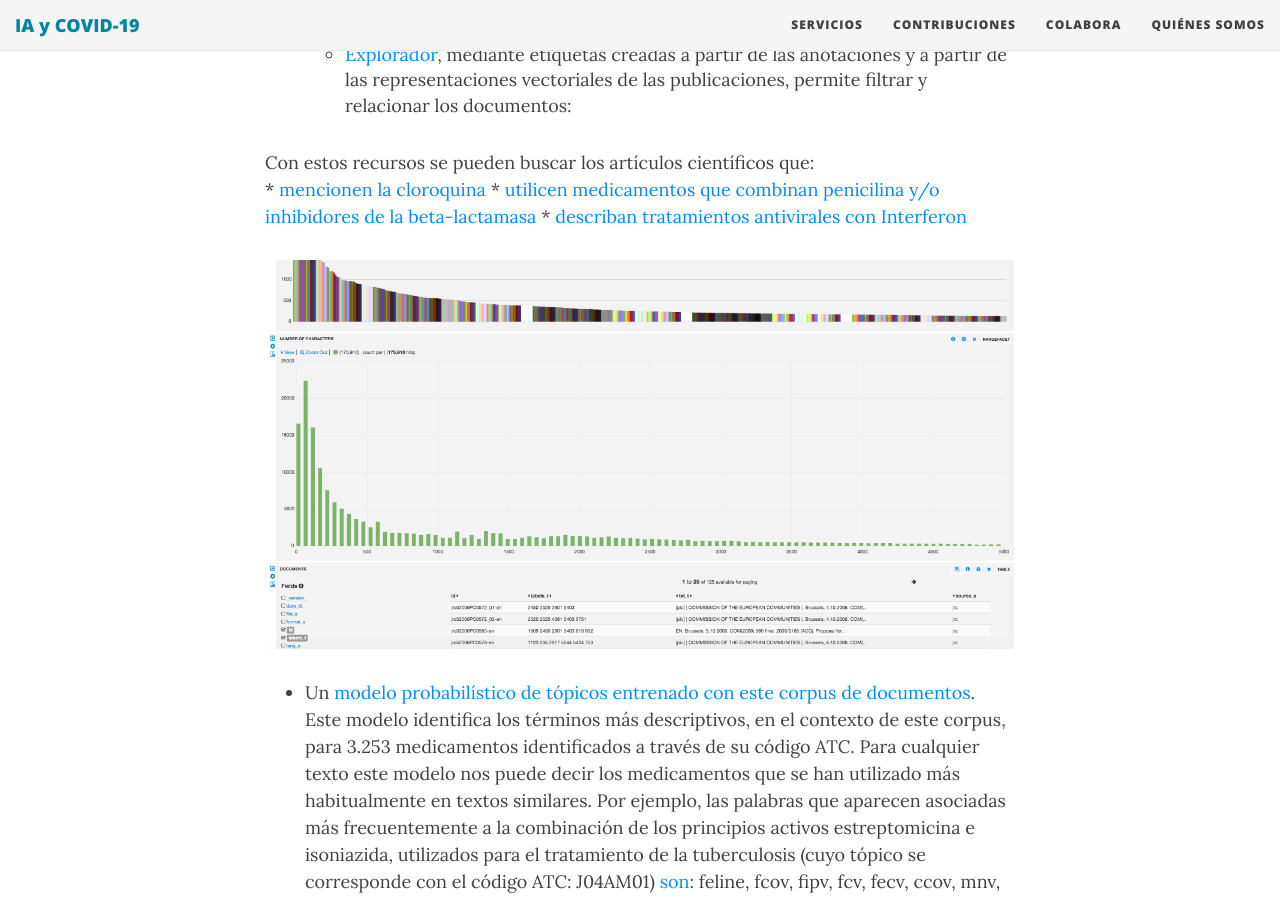
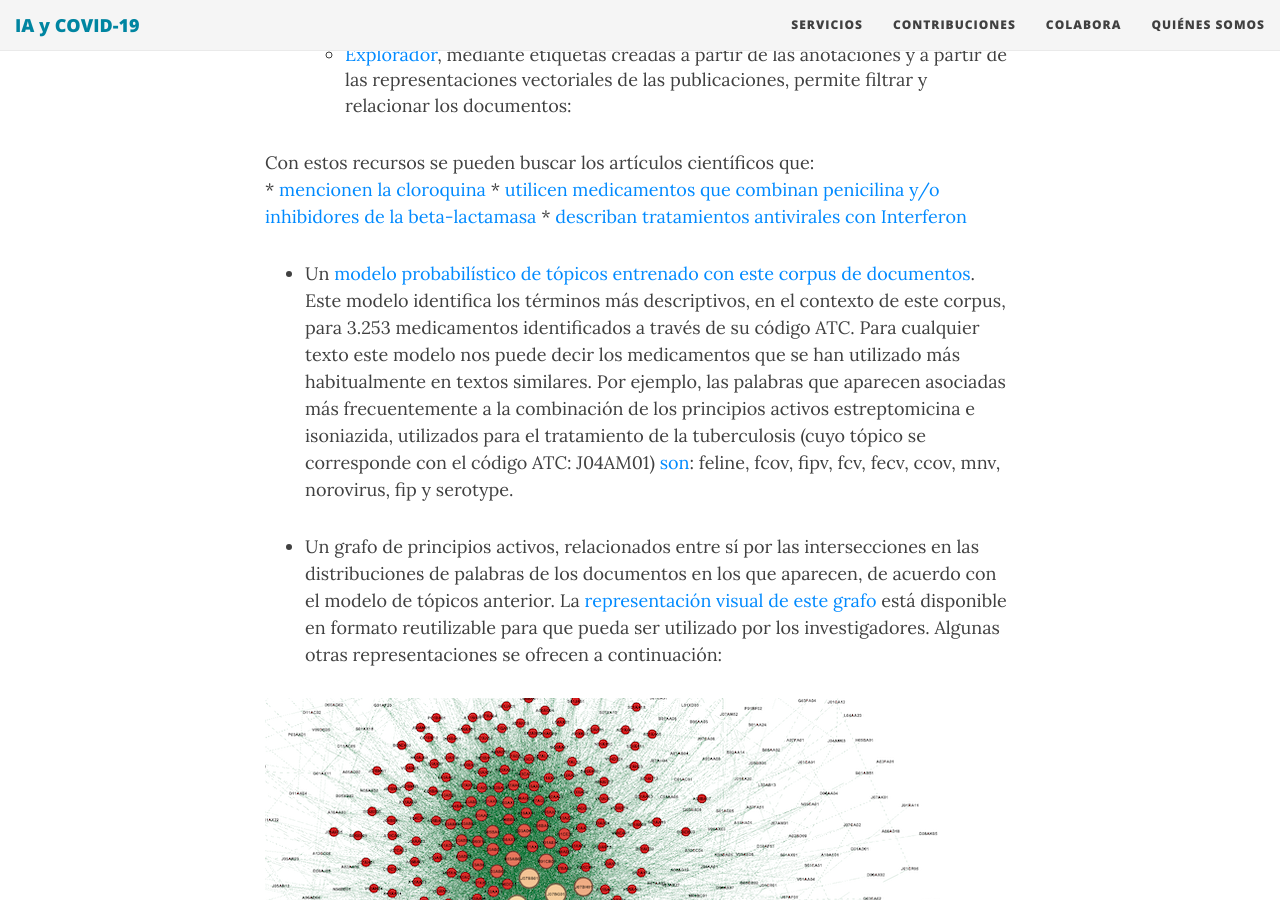
Before and after one commit to oeg-upm/covid19, a Jekyll site: the page built from servicios.md, in a window 1280 px wide and 900 px high, scrolled down 843 px. Built offline with Jekyll 4.4.1, drawn with Linux system fonts in a browser that asks for light colours; nearby versions of some CDN libraries.

Commit message:
Update servicios.md

```diff
--- a/servicios.md
+++ b/servicios.md
@@ -21,8 +21,6 @@ title: Servicios disponibles
       * [describan tratamientos antivirales con Interferon](https://librairy.linkeddata.es/solr/covid/select?q=annot_cliner_treatments_t:antiviral_therapy%20AND%20labels5_t:S01AD05&fl=id,name_s,url_s)
 
 
-![Indice](../img/servicios/solr.png "Indice")
-
  * Un [modelo probabilístico de tópicos entrenado con este corpus de documentos](http://librairy.linkeddata.es/covid19-model/). Este modelo identifica los términos más descriptivos, en el contexto de este corpus, para 3.253 medicamentos identificados a través de su código ATC. Para cualquier texto este modelo nos puede decir los medicamentos que se han utilizado más habitualmente en textos similares. Por ejemplo, las palabras que aparecen asociadas más frecuentemente a la combinación de los principios activos estreptomicina e isoniazida, utilizados para el tratamiento de la tuberculosis (cuyo tópico se corresponde con el código ATC: J04AM01) [son](http://librairy.linkeddata.es/covid19-model/topics/3/words): feline, fcov, fipv, fcv, fecv, ccov, mnv, norovirus, fip y serotype.
 
  * Un grafo de principios activos, relacionados entre sí por las intersecciones en las distribuciones de palabras de los documentos en los que aparecen, de acuerdo con el modelo de tópicos anterior. La [representación visual de este grafo](https://librairy.github.io/covid19/) está disponible en formato reutilizable para que pueda ser utilizado por los investigadores. Algunas otras representaciones se ofrecen a continuación:
```
